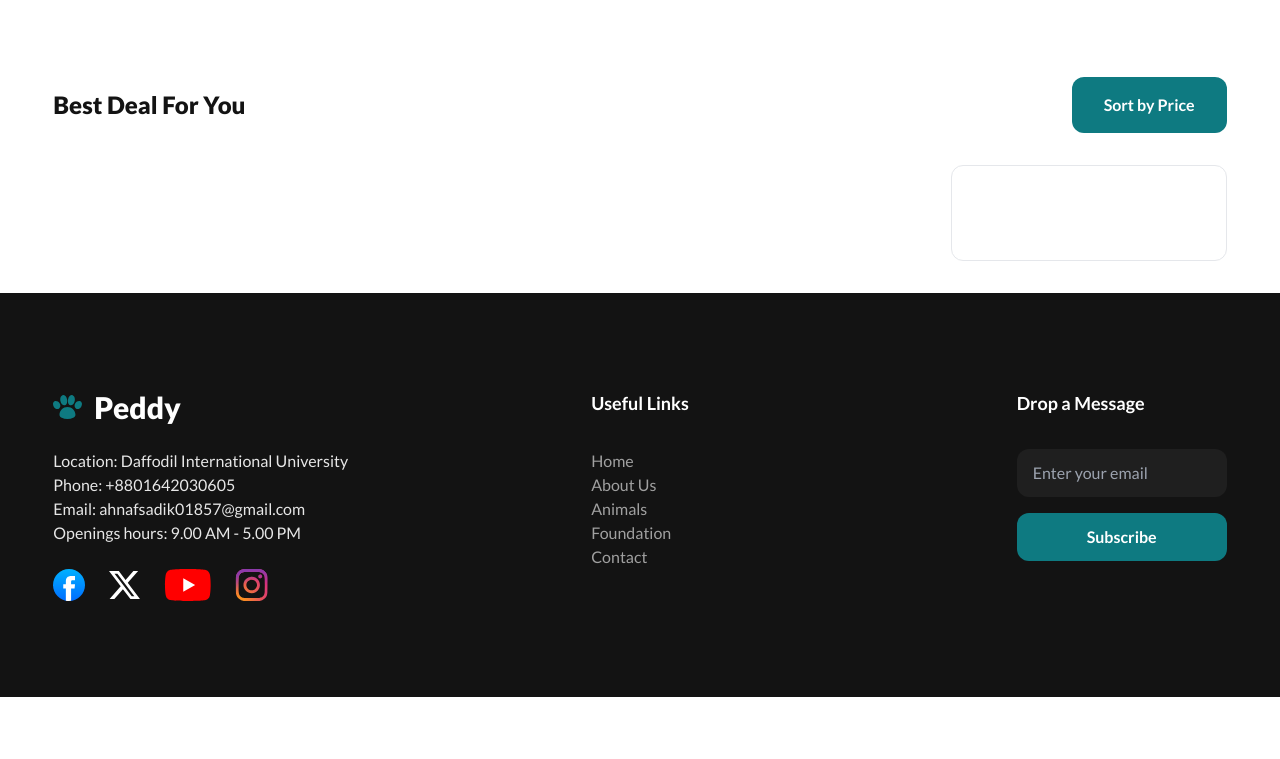
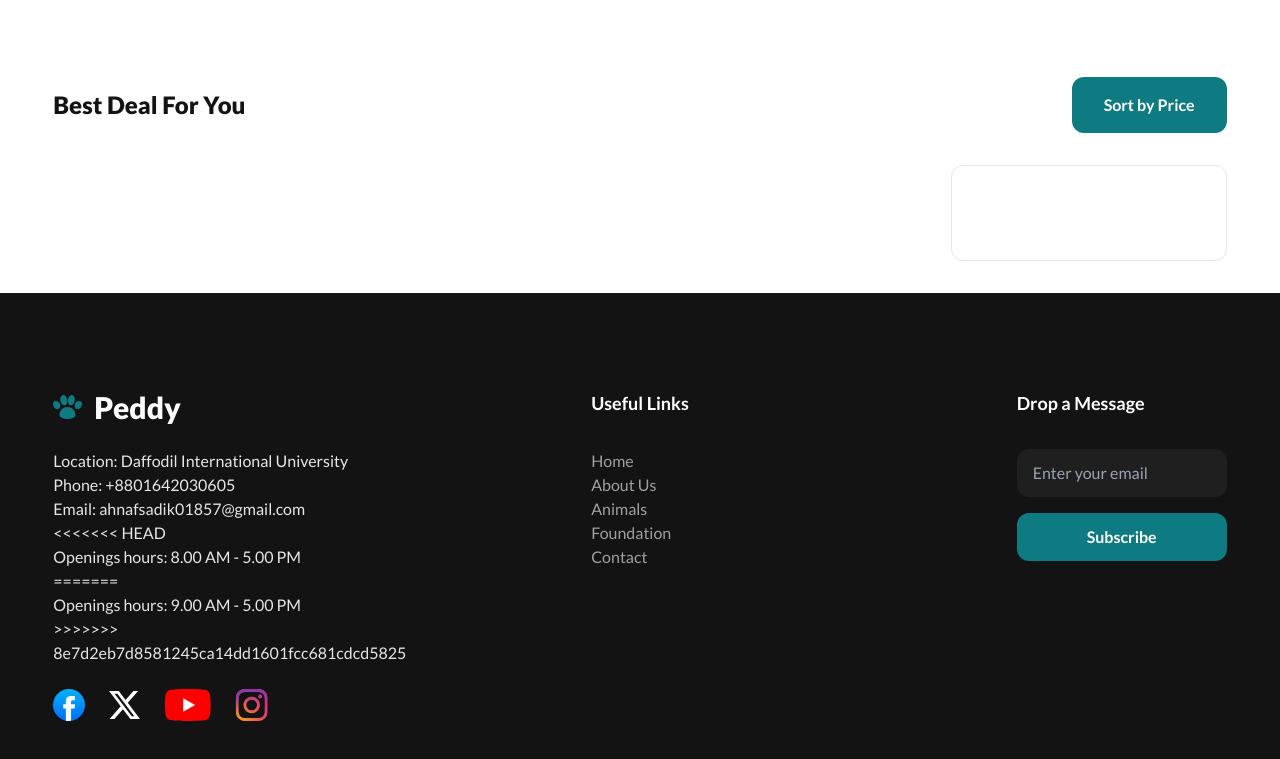
Before and after one commit to AhnafSaad/Peddy-by-Keep-Minders, a plain HTML site: page index.html in a window 1280 px wide. Shown: the part 1193-1952 px from the top of the page. Before the commit the page ends 1890 px from the top, so only its background shows below. Drawn offline with nearby package versions, Linux system fonts and the light colour scheme; no server answers.

Commit message:
Add files via upload

```diff
--- a/index.html
+++ b/index.html
@@ -172,7 +172,11 @@
                     <li>Location: Daffodil International University</li>
                     <li>Phone: +8801642030605</i>
                     <li>Email: ahnafsadik01857@gmail.com</li>
+<<<<<<< HEAD
+                    <li>Openings hours: 8.00 AM - 5.00 PM</li>
+=======
                     <li>Openings hours: 9.00 AM - 5.00 PM</li>
+>>>>>>> 8e7d2eb7d8581245ca14dd1601fcc681cdcd5825
                 </ul>
                 <ul class="flex items-center gap-6">
                     <li>
```
